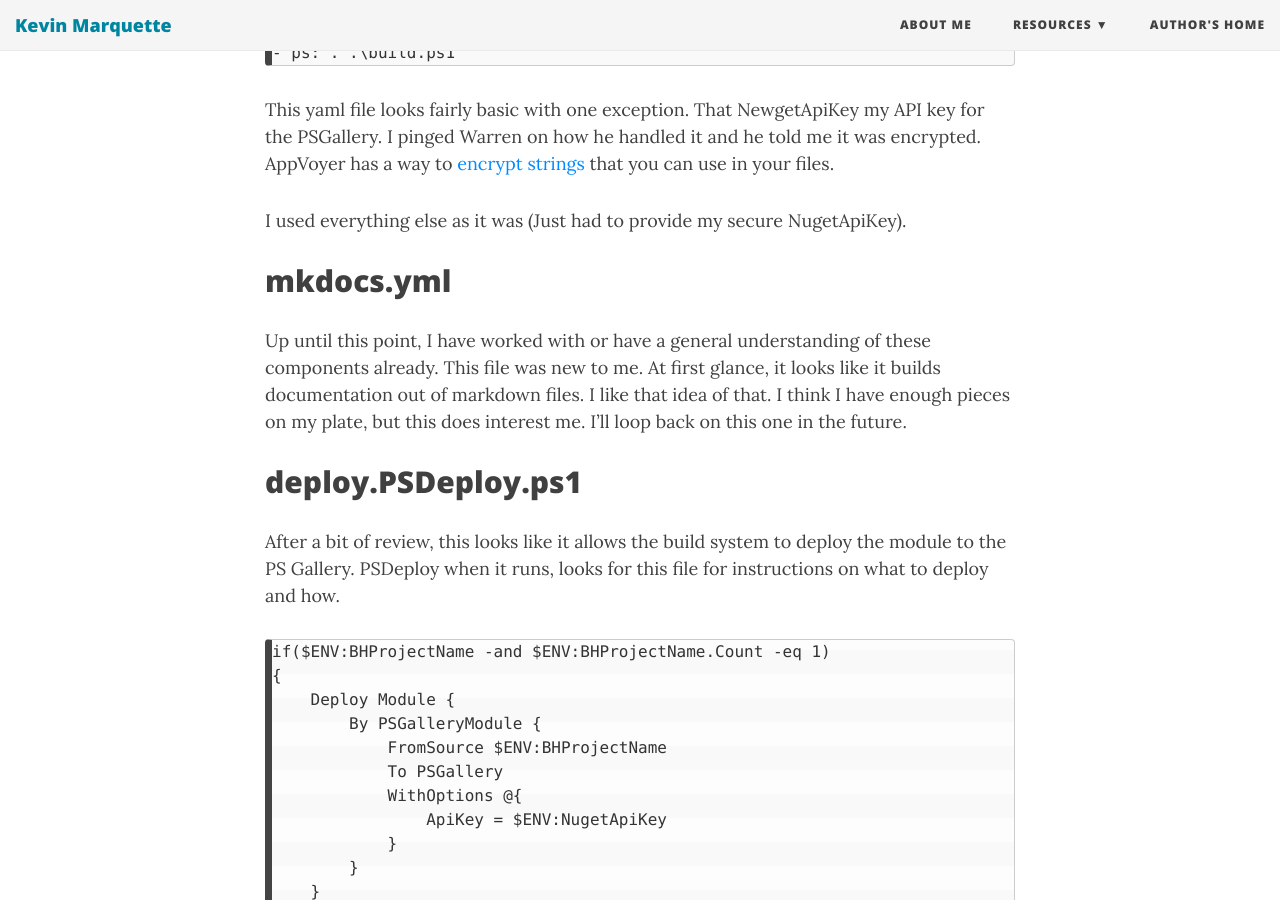
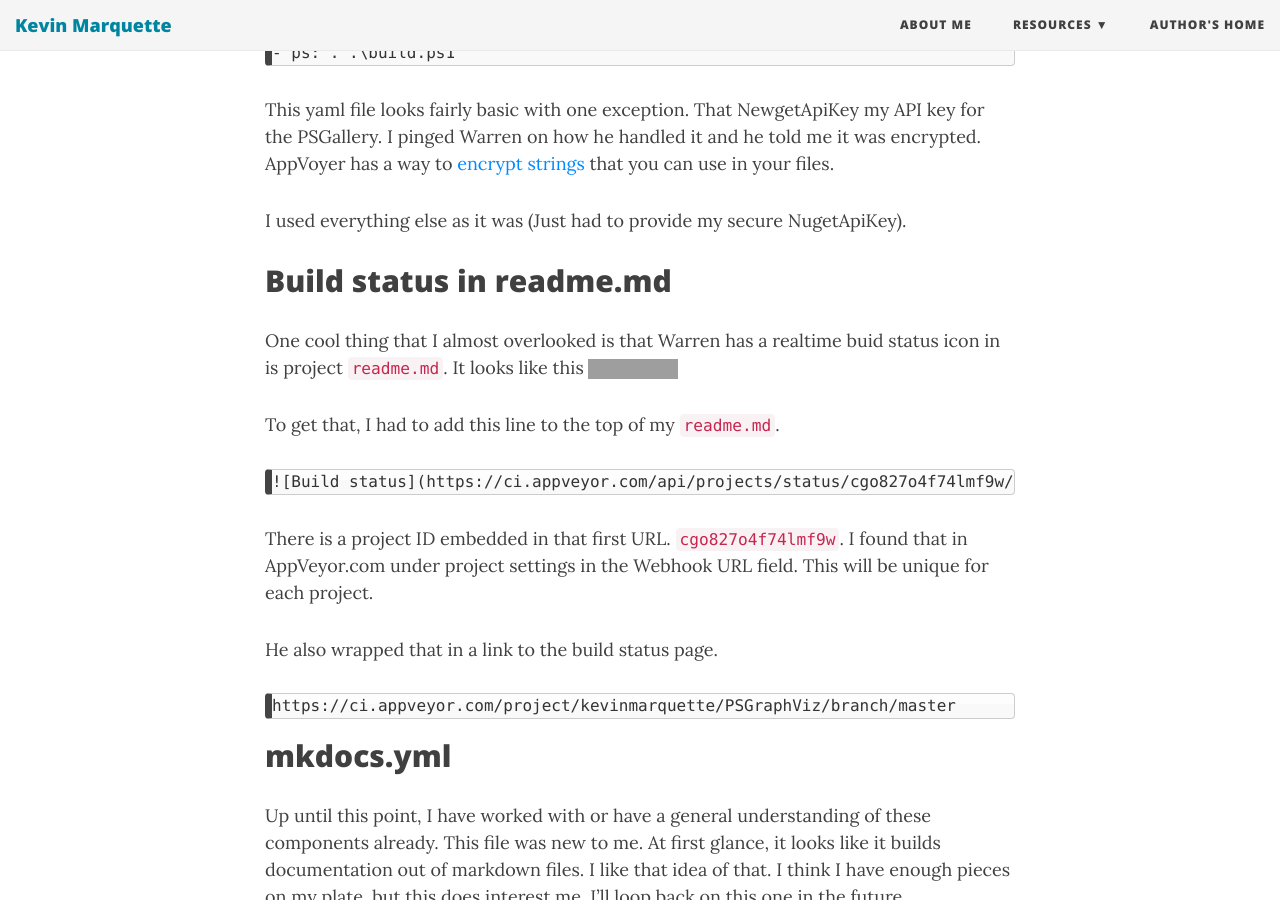
Before and after one commit to KevinMarquette/kevinmarquette.github.io, a Jekyll site: the page built from _posts/2017-1-21-powershell-module-continious-delivery-pipeline.md, in a window 1280 px wide and 900 px high, scrolled down 3903 px. Built offline with Jekyll 4.4.1, drawn with Linux system fonts in a browser that asks for light colours; nearby versions of some CDN libraries; a script that is not in the unit is left out; some of the changed text lies outside the part shown; grey boxes are pictures that could not be loaded.

Commit message:
Added build status icon documentation

```diff
--- a/_posts/2017-1-21-powershell-module-continious-delivery-pipeline.md
+++ b/_posts/2017-1-21-powershell-module-continious-delivery-pipeline.md
@@ -101,6 +101,21 @@ This is the file I need to place in my local project.
 This yaml file looks fairly basic with one exception. That NewgetApiKey my API key for the PSGallery. I pinged Warren on how he handled it and he told me it was encrypted. AppVoyer has a way to [encrypt strings](https://www.appveyor.com/docs/build-configuration/#secure-variables) that you can use in your files.
 
 I used everything else as it was (Just had to provide my secure NugetApiKey).
+
+## Build status in readme.md
+
+One cool thing that I almost overlooked is that Warren has a realtime buid status icon in is project `readme.md`. It looks like this ![Build status](https://ci.appveyor.com/api/projects/status/cgo827o4f74lmf9w/branch/master?svg=true)
+
+To get that, I had to add this line to the top of my `readme.md`.
+
+    ![Build status](https://ci.appveyor.com/api/projects/status/cgo827o4f74lmf9w/branch/master?svg=true)
+
+There is a project ID embedded in that first URL. `cgo827o4f74lmf9w`. I found that in AppVeyor.com under project settings in the Webhook URL field. This will be unique for each project.
+
+He also wrapped that in a link to the build status page.
+
+    https://ci.appveyor.com/project/kevinmarquette/PSGraphViz/branch/master
+
 
 ## mkdocs.yml
 
```
